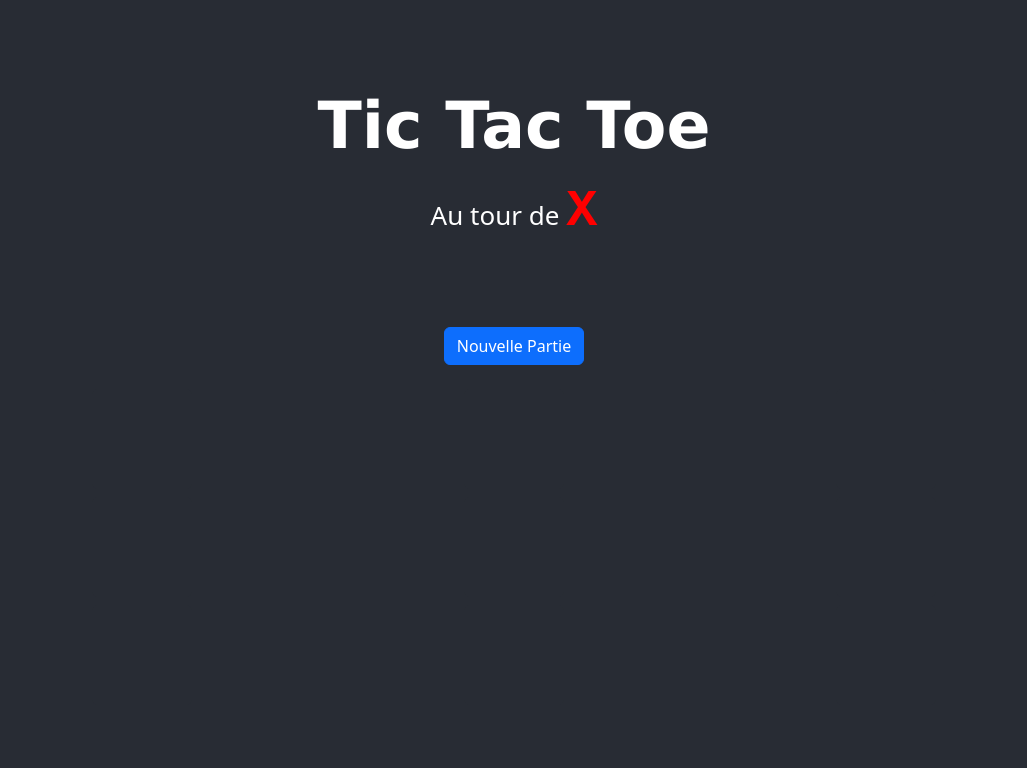
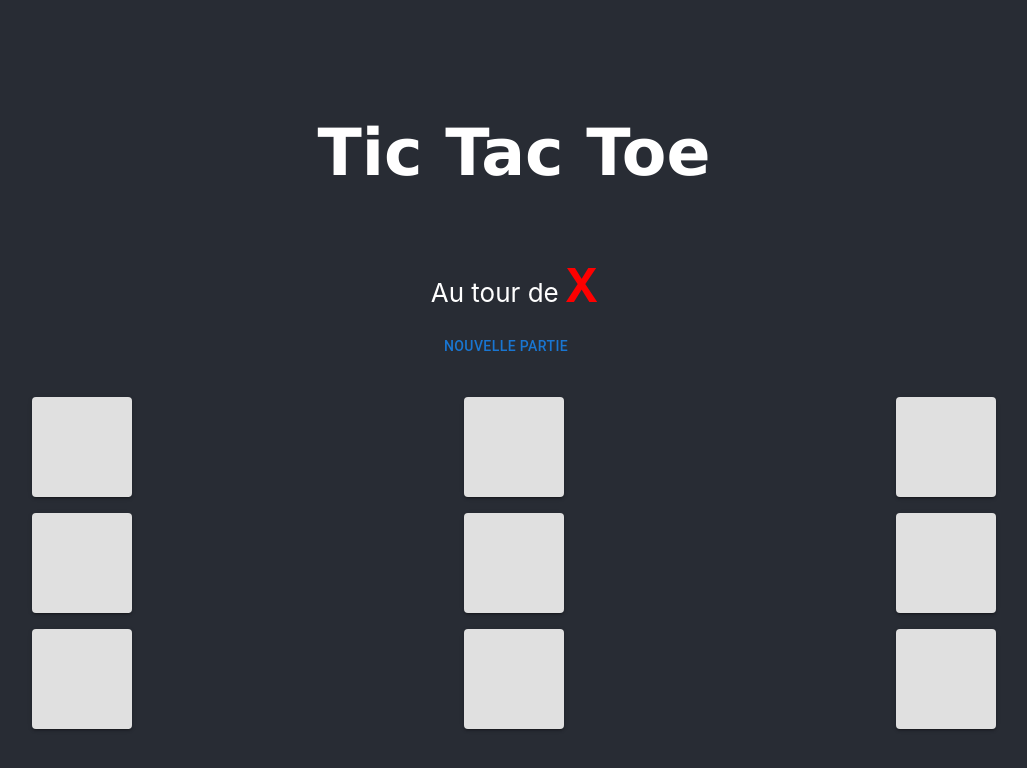
Before and after one commit to jabibamman/tic-tac-toe-react, a React (Create React App) app: page / in a window 1280 px wide. Shown: the top 768 px of the page, without its empty margins (126-1153 px from the left). Built offline with nearby package versions, Linux system fonts and the light colour scheme.

Commit message:
Material ui instead bootstrap

```diff
--- a/src/App.css
+++ b/src/App.css
@@ -24,8 +24,8 @@
 }
 
 .square {
-  width: 100px;
-  height: 100px;
+  width: 6.25rem;
+  height: 6.25rem;
   background-color: #282c34;
   border: 1px solid #282c34;
   border-radius: 5px;
--- a/src/App.tsx
+++ b/src/App.tsx
@@ -1,7 +1,8 @@
 import React, { useState } from 'react';
 import './App.css';
-import 'bootstrap/dist/css/bootstrap.min.css'
 import Confetti from 'react-confetti'
+import { Button, Container, Grid } from '@mui/material';
+
 
 function App() {
     const [xIsNext, setXisNext] = useState(true);
@@ -109,28 +110,48 @@ function App() {
               </>
             ) : null}
           </div>
-          <div className="reset mb-4 mt-4">
-            <button className='btn-primary btn' onClick={() => {
+          <Grid container spacing={2} justifyContent="center" mb={4}>
+             <Button className="btn" onClick={() => {
               setSquares(Array(9).fill(null));
-              setWinner(null); }}>Nouvelle Partie</button>
-          </div>
-          <div className="game">
-            <div className="container game-board">
-              <div className="row">
-              {Array.from(Array(9).keys()).map((i) => (
-                <div className="col-4" key={i}>
-                  <button
-                    className="square"
-                    key={i} onClick={() => handleClick(i)} >
-                      <span style={setStyleClass(squares[i])}>
-                        {squares[i]}
-                      </span>
-                  </button>
-                </div>
-              ))}
-              </div>
-            </div>
-          </div>
+              setWinner(null); }}>Nouvelle Partie
+            </Button>
+          </Grid>
+          <Grid container spacing={2}>
+          <Grid container item xs={12} spacing={2}>
+            {Array.from(Array(3).keys()).map((i) => (
+              <Grid item xs={4} key={i}>
+                <Button className="square" variant="contained" color="inherit" onClick={() => handleClick(i)}>
+                  <span style={setStyleClass(squares[i])}>
+                    {squares[i]}
+                  </span>
+                </Button>
+              </Grid>
+            ))}
+          </Grid>
+          <Grid container item xs={12} spacing={2}>
+            {Array.from(Array(3).keys()).map((i) => (
+              <Grid item xs={4} key={i + 3}>
+                <Button className="square" variant="contained" color="inherit" onClick={() => handleClick(i + 3)}>
+                  <span style={setStyleClass(squares[i + 3])}>
+                    {squares[i + 3]}
+                  </span>
+                </Button>
+              </Grid>
+            ))}
+          </Grid>
+          <Grid container item xs={12} spacing={2}>
+            {Array.from(Array(3).keys()).map((i) => (
+              <Grid item xs={4} key={i + 6}>
+                <Button className="square" variant="contained" color="inherit" onClick={() => handleClick(i + 6)}>
+                  <span style={setStyleClass(squares[i + 6])}>
+                    {squares[i + 6]}
+                  </span>
+                </Button>
+              </Grid>
+            ))}
+          </Grid>
+        </Grid>
+
         </header>
       </div>
     );
```
Also changed, not shown: package.json (+7 -0 lines), 1 other file (tests, documents, lock files or other folders).
